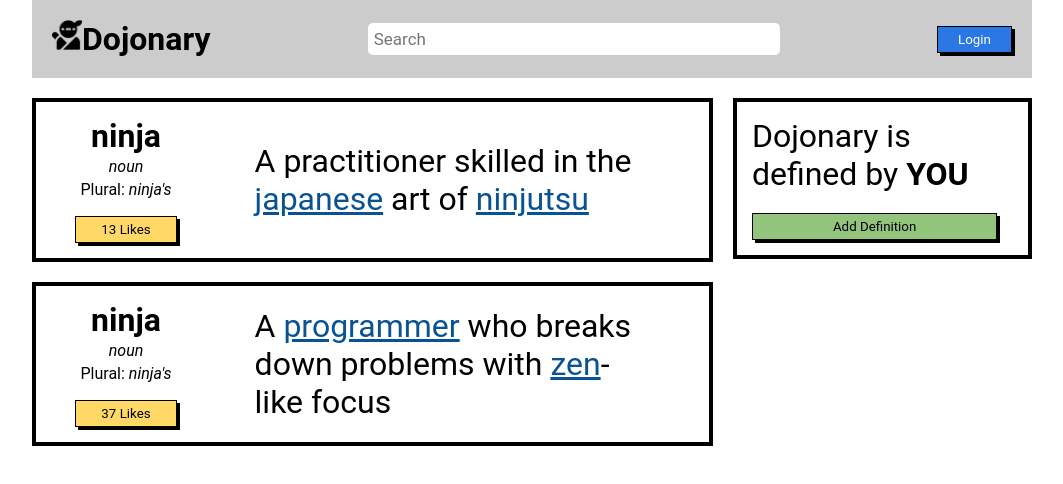
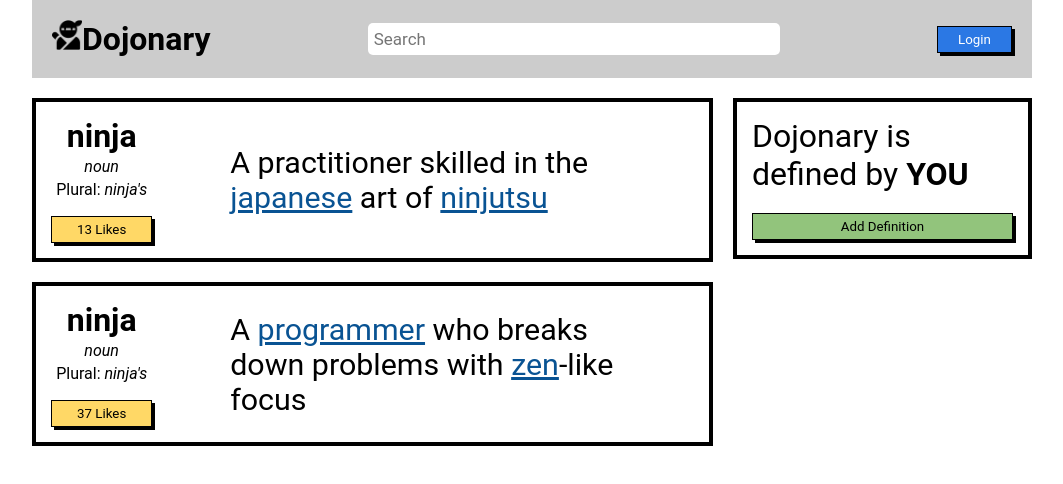
Before and after one commit to chris-nowicki/button_clicker, a plain HTML site: page index.html in a window 1280 px wide. Shown: the whole page, without its empty margins (108-1171 px from the left). Drawn offline with Linux system fonts and the light colour scheme.

Commit message:
finsihed code refactor

```diff
--- a/assets/styles/styles.css
+++ b/assets/styles/styles.css
@@ -73,7 +73,6 @@
 }
 
 .word-container {
-    width: 150px;
     display: flex;
     flex-direction: column;
     align-items: center;
@@ -95,7 +94,7 @@
 
 .word-define {
     width: 60%;
-    font-size: 2.00em;
+    font-size: 1.9em;
     margin: 0px auto;
 }
 
@@ -122,6 +121,7 @@
     padding: 5px 80px;
     color: black;
     font-weight: normal;
+    width: 100%;
 }
 
 /* * media screens adjustment */
```
Also changed, not shown: index.html (+2 -1 lines).
